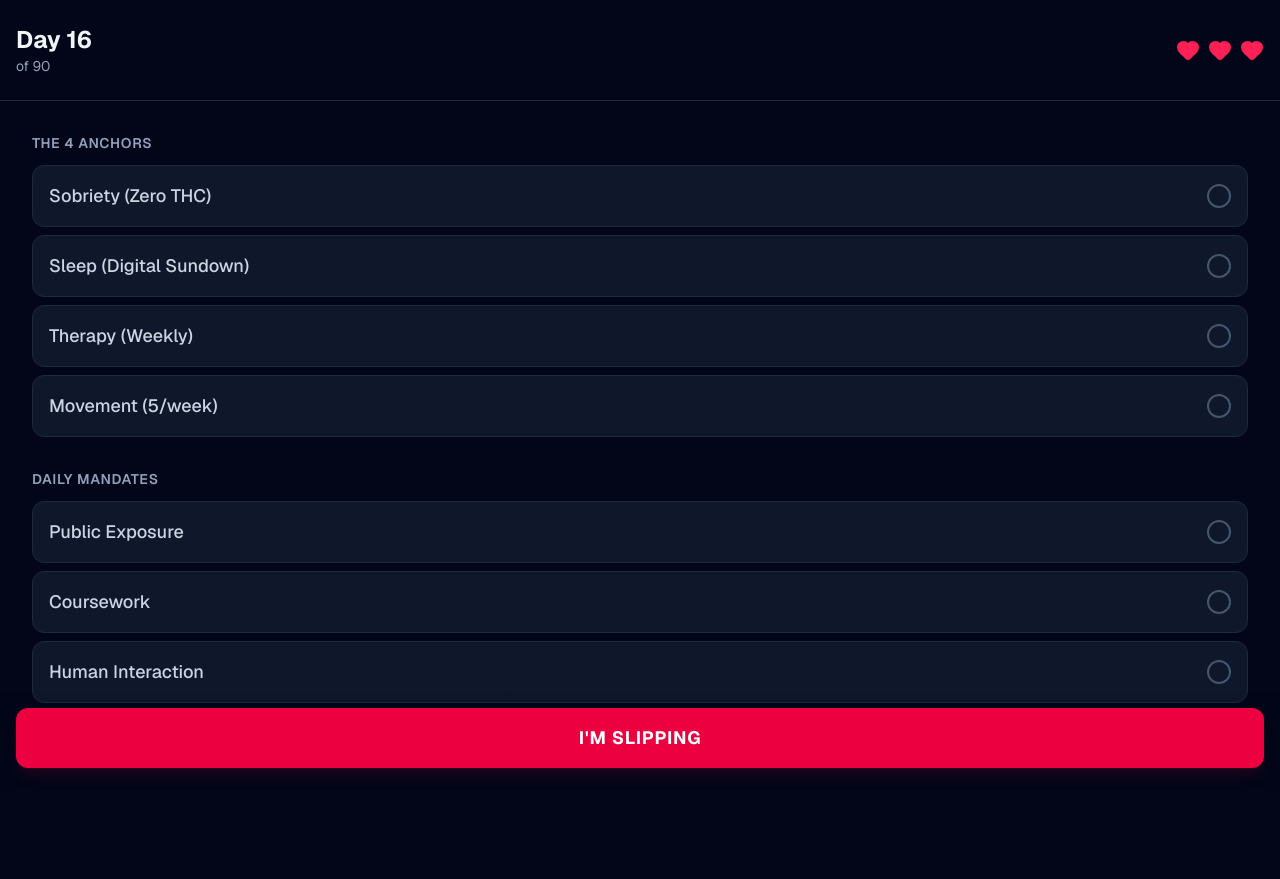
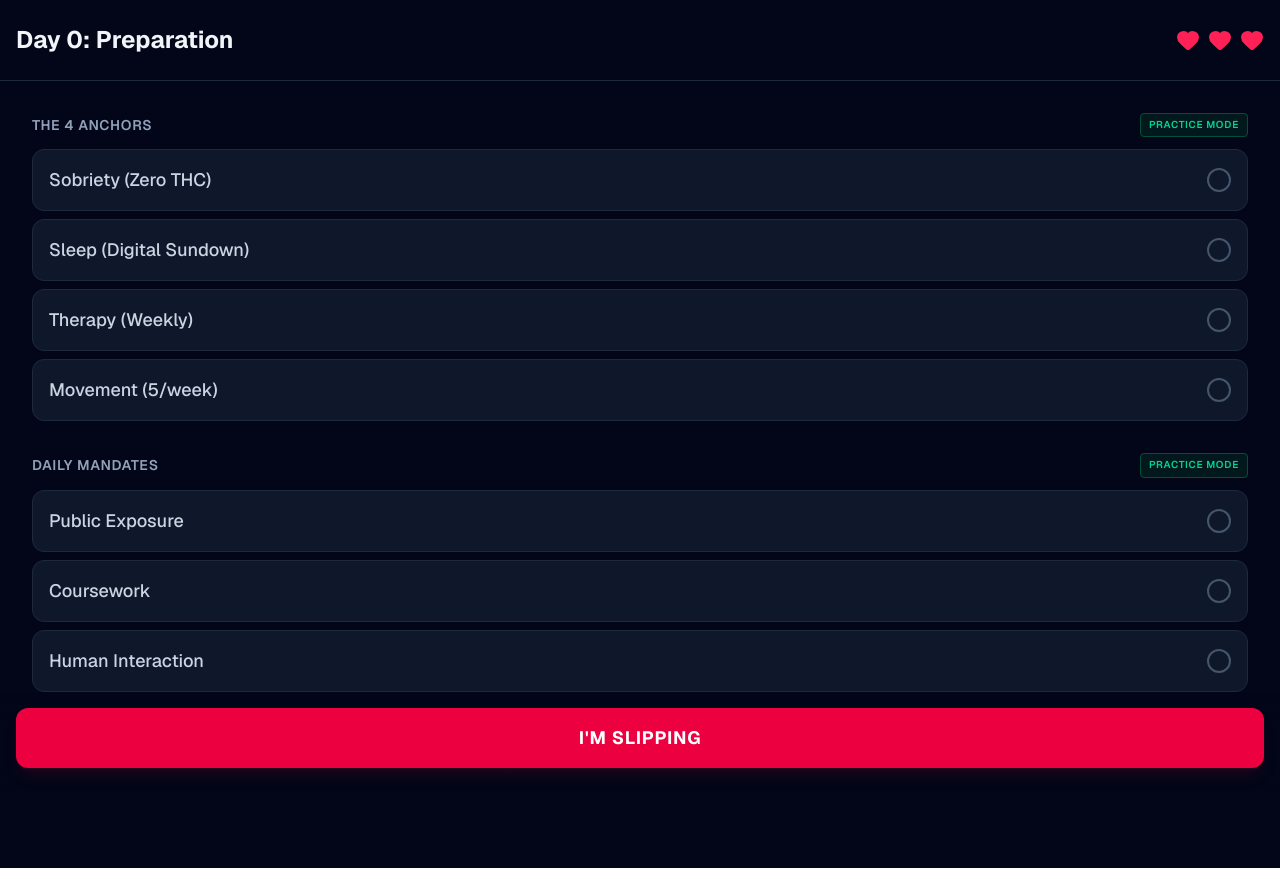
Before and after one commit to asecending/the-anchor, a Next.js app: page / in a window 1280 px wide. Built offline with nearby package versions, Linux system fonts and the light colour scheme; no server answers.

Commit message:
feat: set protocol start date to Feb 17 2026 and add Day 0 practice logic

```diff
--- a/src/app/page.tsx
+++ b/src/app/page.tsx
@@ -3,8 +3,8 @@ import { Dashboard, DailyLog } from '@/components/dashboard/Dashboard';
 import { format } from 'date-fns';
 import { getProtocolRules, ProtocolRule } from '@/app/actions/rules';
 
-// Mock Start Date (e.g., Feb 1, 2026)
-const START_DATE = new Date('2026-02-01');
+// Protocol Start Date: Tuesday, Feb 17, 2026
+const START_DATE = new Date('2026-02-17T00:00:00-05:00'); // EST
 
 export default async function Home() {
   const supabase = await createClient();
@@ -15,9 +15,18 @@ export default async function Home() {
 
   // Calculate current day
   const now = new Date();
-  const diffTime = Math.abs(now.getTime() - START_DATE.getTime());
+  // Reset hours to ensure clean day comparison
+  const currentDate = new Date(now.getFullYear(), now.getMonth(), now.getDate());
+  const startDate = new Date(START_DATE.getFullYear(), START_DATE.getMonth(), START_DATE.getDate());
+
+  const diffTime = currentDate.getTime() - startDate.getTime();
   const diffDays = Math.ceil(diffTime / (1000 * 60 * 60 * 24));
-  const currentDay = diffDays > 0 ? diffDays : 1;
+
+  // Logic:
+  // If diffDays < 0 (Before start date) -> Day 0
+  // If diffDays >= 0 (On or after start date) -> Day (diff + 1)
+
+  const currentDay = diffDays >= 0 ? diffDays + 1 : 0;
   const todayStr = format(now, 'yyyy-MM-dd');
 
   let initialDailyLog: DailyLog = {
--- a/src/components/dashboard/AnchorList.tsx
+++ b/src/components/dashboard/AnchorList.tsx
@@ -12,13 +12,19 @@ interface AnchorListProps {
   title: string;
   items: AnchorItem[];
   onToggle: (id: string) => void;
+  isPracticeMode?: boolean;
 }
 
-export function AnchorList({ title, items, onToggle }: AnchorListProps) {
+export function AnchorList({ title, items, onToggle, isPracticeMode }: AnchorListProps) {
   return (
     <div className="mb-8">
-      <h2 className="text-sm font-semibold text-slate-400 uppercase tracking-wider mb-3 px-4">
-        {title}
+      <h2 className="text-sm font-semibold text-slate-400 uppercase tracking-wider mb-3 px-4 flex justify-between items-center">
+        <span>{title}</span>
+        {isPracticeMode && (
+          <span className="text-[10px] text-emerald-400 bg-emerald-950/50 px-2 py-1 rounded border border-emerald-900">
+            PRACTICE MODE
+          </span>
+        )}
       </h2>
       <div className="space-y-2 px-4">
         {items.map((item) => (
--- a/src/components/dashboard/Dashboard.tsx
+++ b/src/components/dashboard/Dashboard.tsx
@@ -92,6 +92,8 @@ export function Dashboard({ initialDailyLog, day, mulligans, rules = [] }: Dashb
     { id: 'mandate_interaction', label: 'Human Interaction', checked: optimisticLog.mandate_interaction },
   ];
 
+  const isPracticeMode = day === 0;
+
   return (
     <div className="min-h-screen bg-slate-950 text-slate-100 pb-32">
       <PanicOverlay />
@@ -107,12 +109,14 @@ export function Dashboard({ initialDailyLog, day, mulligans, rules = [] }: Dashb
           title="The 4 Anchors"
           items={anchors}
           onToggle={(id) => handleToggle(id, optimisticLog[id as keyof DailyLog] as boolean)}
+          isPracticeMode={isPracticeMode}
         />
 
         <AnchorList
           title="Daily Mandates"
           items={mandates}
           onToggle={(id) => handleToggle(id, optimisticLog[id as keyof DailyLog] as boolean)}
+          isPracticeMode={isPracticeMode}
         />
 
         {day >= 91 && (
--- a/src/components/dashboard/DashboardHeader.tsx
+++ b/src/components/dashboard/DashboardHeader.tsx
@@ -15,10 +15,10 @@ export function DashboardHeader({ day, totalDays, mulligans }: DashboardHeaderPr
     <div className="flex items-center justify-between py-6 px-4 border-b border-slate-800">
       <Link href="/history" className="group">
         <h1 className="text-2xl font-bold text-slate-100 group-hover:text-emerald-400 transition-colors flex items-center gap-2">
-          Day {day}
+          {day === 0 ? "Day 0: Preparation" : `Day ${day}`}
           <Activity className="w-4 h-4 opacity-0 group-hover:opacity-100 transition-opacity text-emerald-500" />
         </h1>
-        <p className="text-sm text-slate-400">of {totalDays}</p>
+        {day > 0 && <p className="text-sm text-slate-400">of {totalDays}</p>}
       </Link>
       <div className="flex gap-2">
         {hearts.map((_, index) => (
```
Also changed, not shown: public/sw.js.
